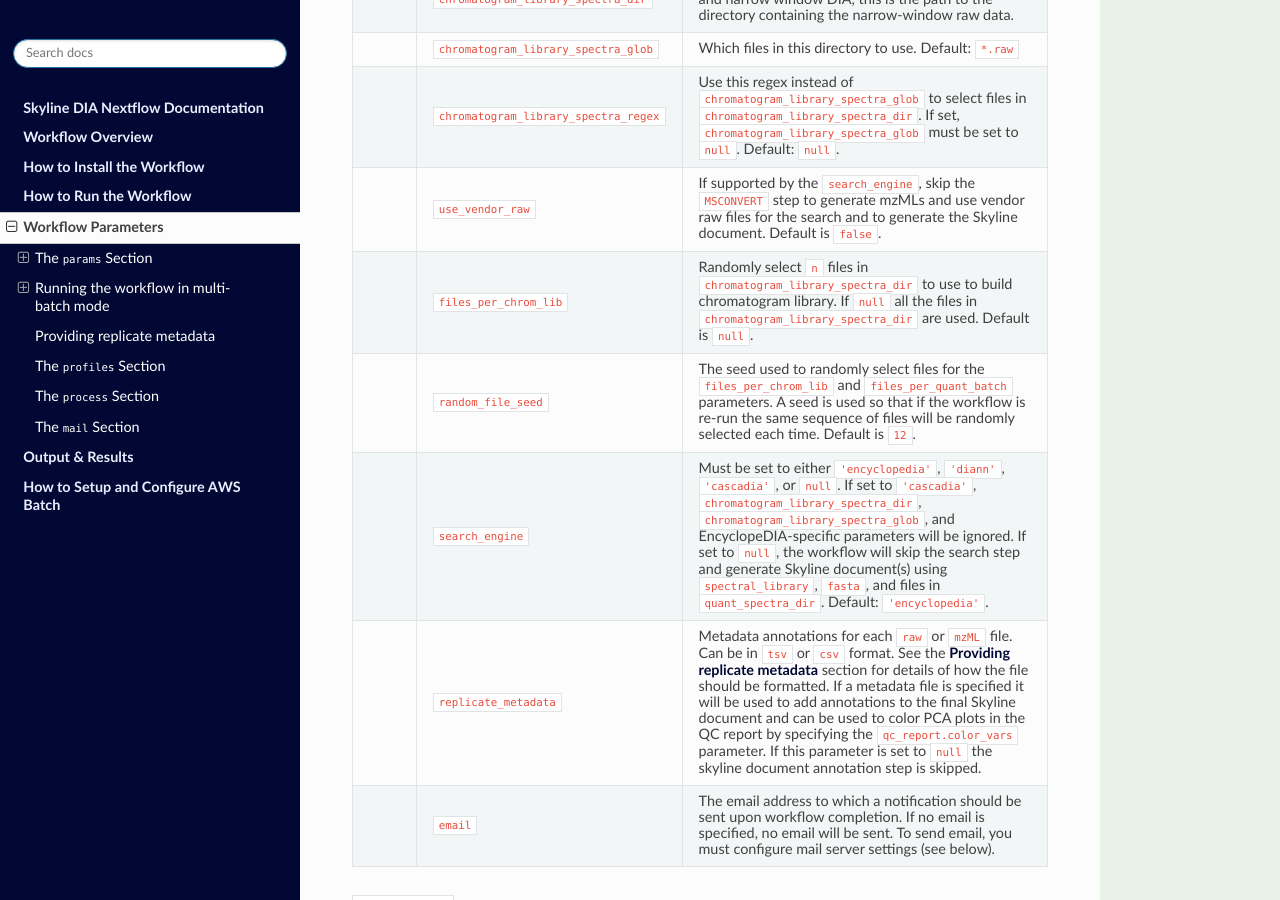
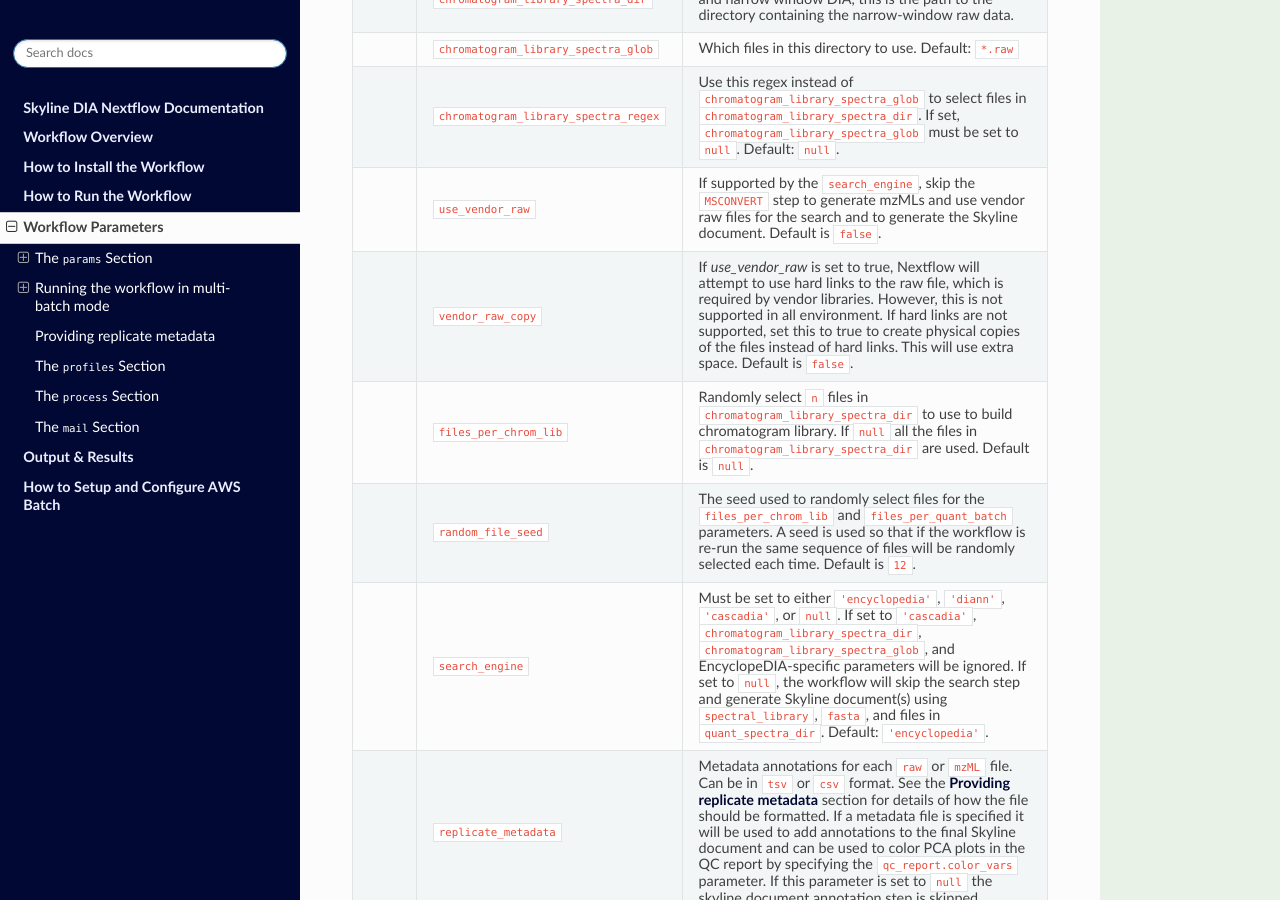
Before and after one commit to mriffle/nf-skyline-dia-ms, a Sphinx documentation site: the page built from docs/source/workflow_parameters.rst, in a window 1280 px wide and 900 px high, scrolled down 1990 px. Built offline with Sphinx 7.4.7 and the Read the Docs theme 3.1.0, drawn with Linux system fonts in a browser that asks for light colours.

Commit message:
docs: document vendor_raw_copy parameter

```diff
--- a/docs/source/workflow_parameters.rst
+++ b/docs/source/workflow_parameters.rst
@@ -88,6 +88,10 @@ The ``params`` Section
    * -
      - ``use_vendor_raw``
      - If supported by the ``search_engine``, skip the ``MSCONVERT`` step to generate mzMLs and use vendor raw files for the search and to generate the Skyline document.
+       Default is ``false``.
+   * -
+     - ``vendor_raw_copy``
+     - If `use_vendor_raw` is set to true, Nextflow will attempt to use hard links to the raw file, which is required by vendor libraries. However, this is not supported in all environment. If hard links are not supported, set this to true to create physical copies of the files instead of hard links. This will use extra space.
        Default is ``false``.
    * -
      - ``files_per_chrom_lib``
```
